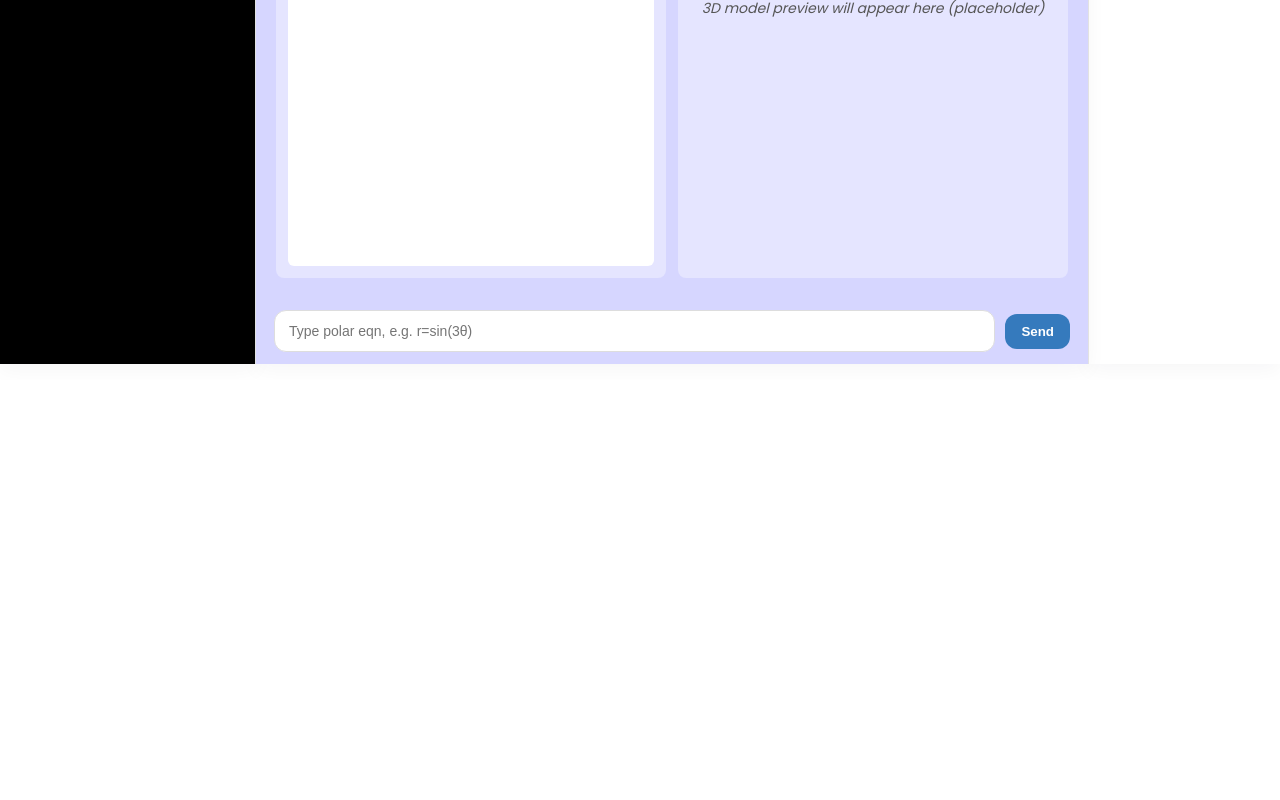
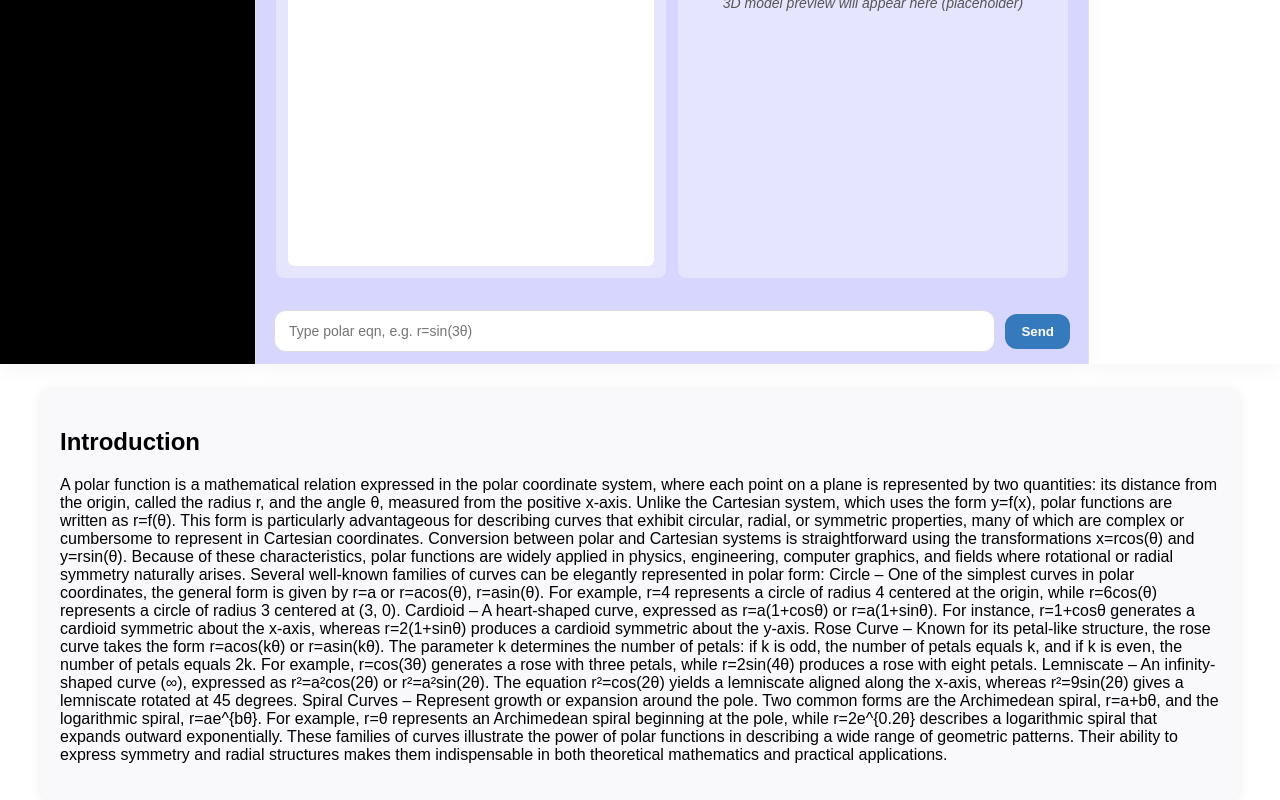
Before and after one commit to Hakku010199/Threeedee-, a React (Create React App) app: page / in a window 1280 px wide. Shown: the part 436-1236 px from the top of the page. Before the commit the page ends 816 px from the top, so only its background shows below. Built offline with nearby package versions, Linux system fonts and the light colour scheme.

Commit message:
project: working login/signup, 2D rose curve preview, and content section fixes

```diff
--- a/src/App.css
+++ b/src/App.css
@@ -1,3 +1,23 @@
+/* Content section below main layout */
+.content-section {
+  width: 100%;
+  background: #f9f9fc;
+  padding: 20px;
+  border-radius: 12px;
+  box-shadow: 0 2px 12px rgba(30,30,60,0.07);
+  margin: 24px auto 0 auto;
+  max-width: 1200px;
+  animation: fadeInSection 0.5s;
+}
+
+@keyframes fadeInSection {
+  from { opacity: 0; transform: translateY(24px);}
+  to { opacity: 1; transform: translateY(0);}
+}
+
+.fade-in {
+  animation: fadeInSection 0.5s;
+}
 /* Import Poppins */
 @import url('https://fonts.googleapis.com/css2?family=Poppins:wght@300;400;600;700&display=swap');
 
--- a/src/App.js
+++ b/src/App.js
@@ -5,6 +5,51 @@ import AuthModal from './AuthModal';
 import HistorySidebar from "./HistorySidebar";
 
 function App() {
+  // Content for the bottom section
+  const sectionContent = {
+    Introduction: {
+      heading: "Introduction",
+      text: `A polar function is a mathematical relation expressed in the polar coordinate system, where each point on a plane is represented by two quantities: its distance from the origin, called the radius r, and the angle θ, measured from the positive x-axis. Unlike the Cartesian system, which uses the form y=f(x), polar functions are written as r=f(θ). This form is particularly advantageous for describing curves that exhibit circular, radial, or symmetric properties, many of which are complex or cumbersome to represent in Cartesian coordinates. Conversion between polar and Cartesian systems is straightforward using the transformations x=rcos(θ) and y=rsin(θ). Because of these characteristics, polar functions are widely applied in physics, engineering, computer graphics, and fields where rotational or radial symmetry naturally arises.
+
+Several well-known families of curves can be elegantly represented in polar form:
+
+Circle – One of the simplest curves in polar coordinates, the general form is given by r=a or r=acos(θ), r=asin(θ). For example, r=4 represents a circle of radius 4 centered at the origin, while r=6cos(θ) represents a circle of radius 3 centered at (3, 0).
+
+Cardioid – A heart-shaped curve, expressed as r=a(1+cosθ) or r=a(1+sinθ). For instance, r=1+cosθ generates a cardioid symmetric about the x-axis, whereas r=2(1+sinθ) produces a cardioid symmetric about the y-axis.
+
+Rose Curve – Known for its petal-like structure, the rose curve takes the form r=acos(kθ) or r=asin(kθ). The parameter k determines the number of petals: if k is odd, the number of petals equals k, and if k is even, the number of petals equals 2k. For example, r=cos(3θ) generates a rose with three petals, while r=2sin(4θ) produces a rose with eight petals.
+
+Lemniscate – An infinity-shaped curve (∞), expressed as r²=a²cos(2θ) or r²=a²sin(2θ). The equation r²=cos(2θ) yields a lemniscate aligned along the x-axis, whereas r²=9sin(2θ) gives a lemniscate rotated at 45 degrees.
+
+Spiral Curves – Represent growth or expansion around the pole. Two common forms are the Archimedean spiral, r=a+bθ, and the logarithmic spiral, r=ae^{bθ}. For example, r=θ represents an Archimedean spiral beginning at the pole, while r=2e^{0.2θ} describes a logarithmic spiral that expands outward exponentially.
+
+These families of curves illustrate the power of polar functions in describing a wide range of geometric patterns. Their ability to express symmetry and radial structures makes them indispensable in both theoretical mathematics and practical applications.`
+    },
+    Circles: {
+      heading: "Circles",
+      text: "This is a placeholder for Circles. Replace with your own content."
+    },
+    Cardioids: {
+      heading: "Cardioids",
+      text: "This is a placeholder for Cardioids. Replace with your own content."
+    },
+    Rose: {
+      heading: "Rose Curves",
+      text: "This is a placeholder for Rose Curves. Replace with your own content."
+    },
+    Lemniscates: {
+      heading: "Lemniscates",
+      text: "This is a placeholder for Lemniscates. Replace with your own content."
+    },
+    Spirals: {
+      heading: "Spirals",
+      text: "This is a placeholder for Spirals. Replace with your own content."
+    },
+    Conics: {
+      heading: "Conics",
+      text: "This is a placeholder for Conics. Replace with your own content."
+    }
+  };
   const [authOpen, setAuthOpen] = useState(false);
   const [authMode, setAuthMode] = useState('login');
   const [active, setActive] = useState('Introduction');
@@ -95,7 +140,10 @@ function App() {
   }
 
   return (
-    <div className="app-root">
+    <>
+      {/* Auth Modal */}
+      <AuthModal open={authOpen} mode={authMode} onClose={() => setAuthOpen(false)} />
+      <div className="app-root">
       {/* Left Sidebar */}
   <div className="left-sidebar" style={{background: '#000', color: '#fff'}}>
   <div style={{padding: '16px', color: '#fff', fontWeight: 'bold', fontSize: '1.1rem'}}>Your Graphs</div>
@@ -170,30 +218,34 @@ function App() {
             <li className={`menu-item ${active === 'Introduction' ? 'active' : ''}`} onClick={() => setActive('Introduction')}>Introduction</li>
             <li className={`menu-item ${active === 'Circles' ? 'active' : ''}`} onClick={() => setActive('Circles')}>Circles</li>
             <li className={`menu-item ${active === 'Cardioids' ? 'active' : ''}`} onClick={() => setActive('Cardioids')}>Cardioids</li>
-
             <li className={`menu-item submenu-parent ${openSubmenu.Rose ? 'open' : ''}`}>
               <div className="menu-label" onClick={() => toggleSub('Rose')}>Rose Curves</div>
               <ul className={`submenu ${openSubmenu.Rose ? 'open' : ''}`}>
-                <li className="submenu-item">k odd</li>
-                <li className="submenu-item">k even</li>
+                <li className="submenu-item" onClick={() => setActive('Rose')}>k odd</li>
+                <li className="submenu-item" onClick={() => setActive('Rose')}>k even</li>
               </ul>
             </li>
-
             <li className={`menu-item ${active === 'Lemniscates' ? 'active' : ''}`} onClick={() => setActive('Lemniscates')}>Lemniscates</li>
-
             <li className={`menu-item submenu-parent ${openSubmenu.Spirals ? 'open' : ''}`}>
               <div className="menu-label" onClick={() => toggleSub('Spirals')}>Spirals</div>
               <ul className={`submenu ${openSubmenu.Spirals ? 'open' : ''}`}>
-                <li className="submenu-item">Archimedean</li>
-                <li className="submenu-item">Logarithmic</li>
+                <li className="submenu-item" onClick={() => setActive('Spirals')}>Archimedean</li>
+                <li className="submenu-item" onClick={() => setActive('Spirals')}>Logarithmic</li>
               </ul>
             </li>
-
             <li className={`menu-item ${active === 'Conics' ? 'active' : ''}`} onClick={() => setActive('Conics')}>Conics</li>
           </ul>
         </nav>
       </div>
     </div>
+    {/* Content Section Below Main Layout */}
+    {active && sectionContent[active] && (
+      <div className="content-section fade-in">
+        <h2>{sectionContent[active].heading}</h2>
+        <p>{sectionContent[active].text}</p>
+      </div>
+    )}
+    </>
   );
 }
 
--- a/src/AuthModal.js
+++ b/src/AuthModal.js
@@ -26,7 +26,7 @@ export default function AuthModal({ open, mode = 'login', onClose }) {
     setLoading(true);
     try {
       if (current === 'signup') {
-        const res = await fetch('http://localhost:5001/register', {
+  const res = await fetch('http://localhost:5000/register', {
           method: 'POST',
           headers: { 'Content-Type': 'application/json' },
           body: JSON.stringify({ email, password, username })
@@ -38,7 +38,7 @@ export default function AuthModal({ open, mode = 'login', onClose }) {
         setCurrent('login');
         setUsername(''); setPassword(''); setEmail('');
       } else {
-        const res = await fetch('http://localhost:5001/login', {
+  const res = await fetch('http://localhost:5000/login', {
           method: 'POST',
           headers: { 'Content-Type': 'application/json' },
           body: JSON.stringify({ email, password })
```
Also changed, not shown: plots/5d38b7d7e5e446f5961db1a7ad9709ba.png (added).
